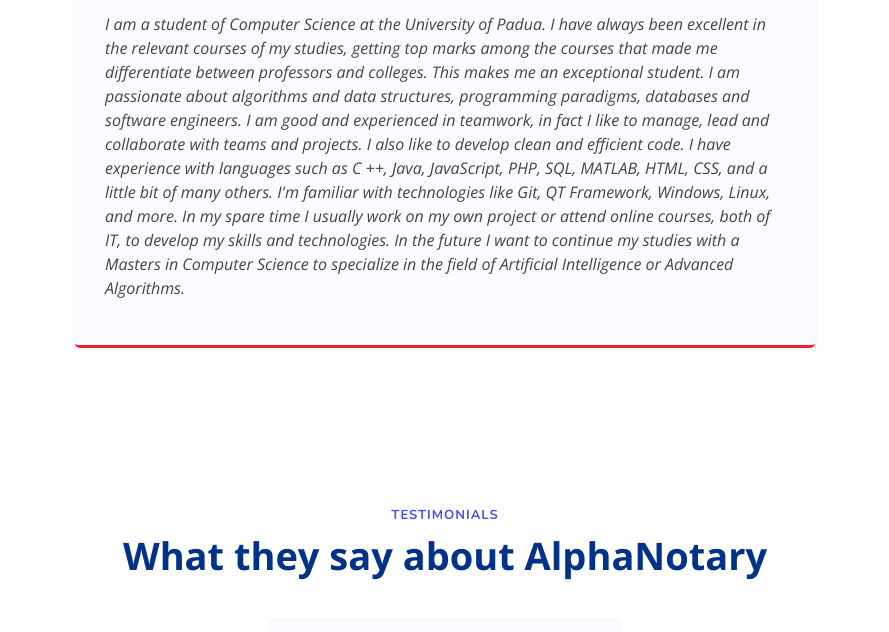
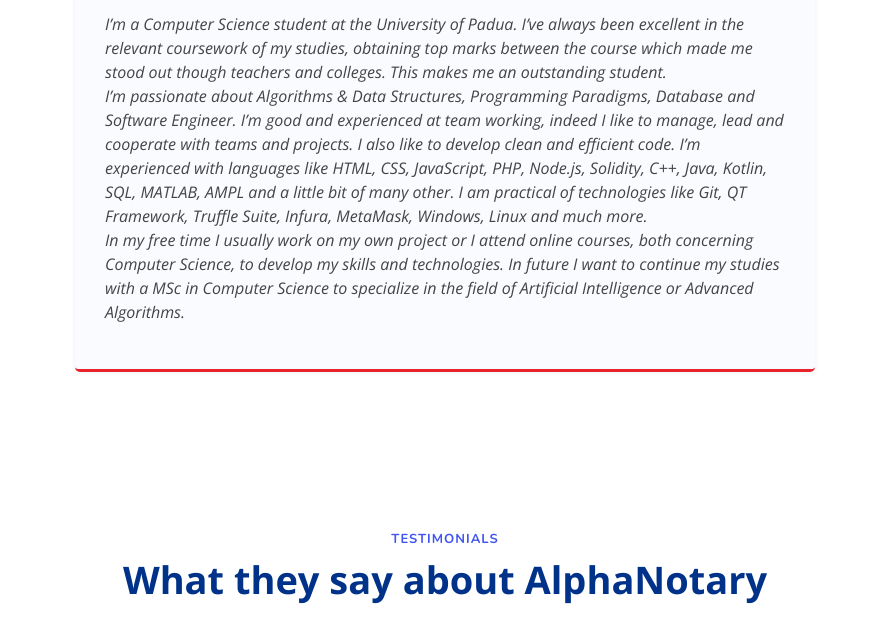
Before and after one commit to adnangazi/alpha-notary, a website: page src/index.html in a window 1280 px wide. Shown: the part 8817-9449 px from the top of the page, without its empty margins (195-1084 px from the left). Drawn offline with nearby package versions, Linux system fonts and the light colour scheme; animation ran at ten frames a second.

Commit message:
Update index.html

```diff
--- a/src/index.html
+++ b/src/index.html
@@ -617,7 +617,7 @@
 											<a data-aos="fade-up" data-aos-delay="700" href="https://t.me/iamadnangazi" target="_blank" title="Telegram" class="telegram"><i alt="Telegram logo" class="bi bi-telegram emoji"></i></a>
 										</div>
 									</div>
-									<p data-aos="fade-up" data-aos-delay="250">I am a student of Computer Science at the University of Padua. I have always been excellent in the relevant courses of my studies, getting top marks among the courses that made me differentiate between professors and colleges. This makes me an exceptional student. I am passionate about algorithms and data structures, programming paradigms, databases and software engineers. I am good and experienced in teamwork, in fact I like to manage, lead and collaborate with teams and projects. I also like to develop clean and efficient code. I have experience with languages such as C ++, Java, JavaScript, PHP, SQL, MATLAB, HTML, CSS, and a little bit of many others. I'm familiar with technologies like Git, QT Framework, Windows, Linux, and more. In my spare time I usually work on my own project or attend online courses, both of IT, to develop my skills and technologies. In the future I want to continue my studies with a Masters in Computer Science to specialize in the field of Artificial Intelligence or Advanced Algorithms.</p>
+									<p data-aos="fade-up" data-aos-delay="250">I’m a Computer Science student at the University of Padua. I’ve always been excellent in the relevant coursework of my studies, obtaining top marks between the course which made me stood out though teachers and colleges. This makes me an outstanding student. <br>I’m passionate about Algorithms & Data Structures, Programming Paradigms, Database and Software Engineer. I’m good and experienced at team working, indeed I like to manage, lead and cooperate with teams and projects. I also like to develop clean and efficient code. I’m experienced with languages like HTML, CSS, JavaScript, PHP, Node.js, Solidity, C++, Java, Kotlin, SQL, MATLAB, AMPL and a little bit of many other. I am practical of technologies like Git, QT Framework, Truffle Suite, Infura, MetaMask, Windows, Linux and much more. <br>In my free time I usually work on my own project or I attend online courses, both concerning Computer Science, to develop my skills and technologies. In future I want to continue my studies with a MSc in Computer Science to specialize in the field of Artificial Intelligence or Advanced Algorithms.</p>
 								</div>
 							</div>
 						</div>
```
